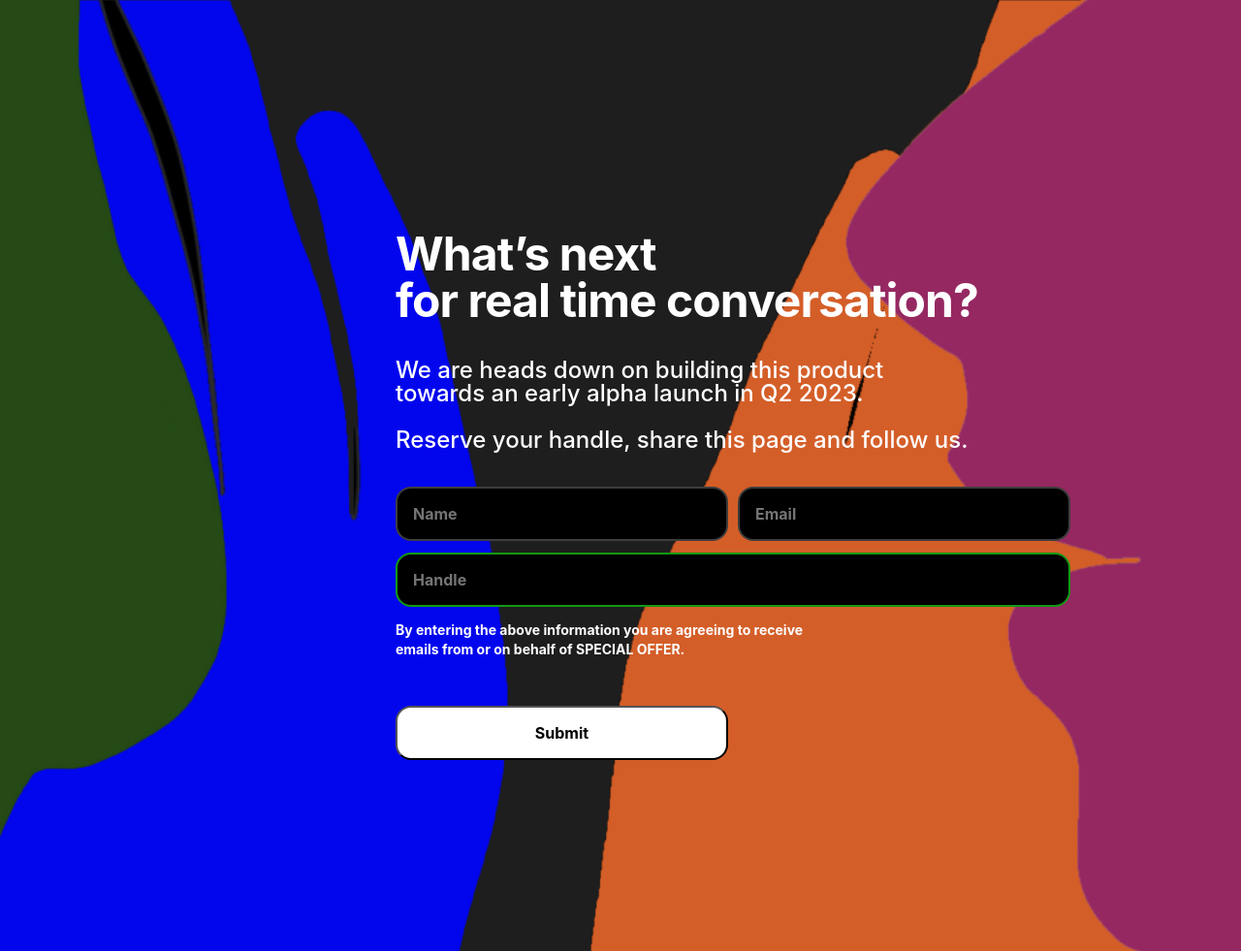
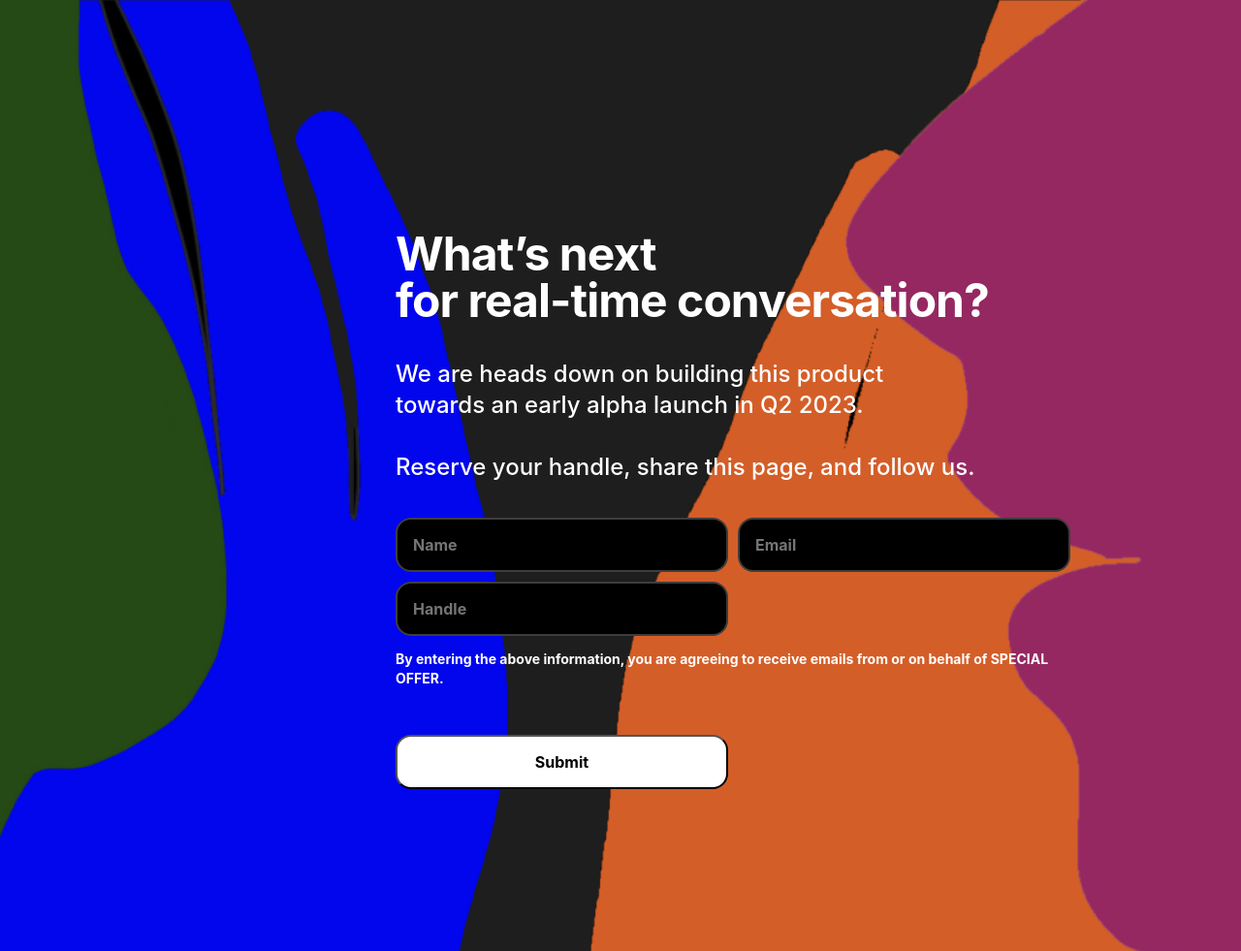
Before and after one commit to 53V1Ru5/tech-assessment-internship, a plain HTML site: page index.html in a window 1280 px wide. Shown: the whole page at 97% size. Drawn offline with Linux system fonts and the light colour scheme; a web font is replaced by a local one.

Commit message:
updated code

```diff
--- a/assets/main.js
+++ b/assets/main.js
@@ -1,82 +1,24 @@
-// let submitForm = document.getElementById("submitForm");
 
-// submitForm.addEventListener("submit", (e) => {
-//   e.preventDefault();
+// Get references to the form and background elements
+const form = document.forms.submitForm;
+const container = document.querySelector('.container');
 
-//   let name = document.getElementById("name");
-//   let email = document.getElementById("email");
-//   let handle = document.getElementById("handle");
+// Function to handle form submission
+function validForm(event) {
+    // Prevent the form from submitting and page reloading
+    event.preventDefault();
 
-//   if (name.value == "" || email.value == "") {
-//     alert("Ensure you input a value in both fields!");
-//   } else {
-//     // perform operation with form input
-//     alert("This form has been successfully submitted!");
-//     console.log(
-//       `This form has a name of ${name.value}, email of ${email.value} and handle of ${handle.value}`
-//     );
+    // Remove the background image
+    container.style.backgroundImage = 'none';
 
-//     name.value = "";
-//     email.value = "";
-//     handle.value = "";
+    // Change the background color to your desired color
+    container.style.backgroundColor = '#FF0000'; // Example: changing to red color
 
-//   }
-// });
+    // Perform any additional actions or validations here
 
-// const form = document.getElementById("submitForm");
+    // Submit the form
+    form.submit();
+}
 
-// form.addEventListener("submit", onFormSubmit);
-
-// function onFormSubmit(event) {
-// 	event.preventDefault();
-// 	const data = new FormData(event.target);
-
-// 	const name = data.get("name");
-// 	const email = data.get("email");
-//     const handle = data.get("handle");
-// 	console.log(`Name: ${name}, Email: ${email}, Handle: ${handle}`);
-// }
-
-
-// const submitForm = document.getElementById("submitForm");
-
-// submitForm.addEventListener("submit", (e) => {
-//   e.preventDefault();
-//   console.log("Form has been submitted");
-// });
-
-
-
-function validForm() {
-  //alert("Alert!");
-  let name = document.submitForm.name;
-  let email = document.submitForm.email;
-  let handle = document.submitForm.handle;
-
-  if(name.value == "") {
-    name.nextElementSibling.style.display = "block";
-    name.style.border = "1px solid #f00";
-    return false;
-  } else {
-    name.nextElementSibling.style.display = "none";
-    name.style.border = "1px solid transparent";
-  }
-
-  if(email.value == "") {
-    email.nextElementSibling.style.display = "block";
-    email.style.border = "1px solid #f00";
-    return false;
-  } else {
-    email.nextElementSibling.style.display = "none";
-    email.style.border = "1px solid transparent";
-  }
-
-  if(handle.value == "") {
-    handle.nextElementSibling.style.display = "block";
-    handle.style.border = "1px solid #f00";
-    return false;
-  } else {
-    handle.nextElementSibling.style.display = "none";
-    handle.style.border = "1px solid transparent";
-  }
-}
+// Add an event listener to the form's submit event
+form.addEventListener('submit', validForm);
--- a/assets/style.css
+++ b/assets/style.css
@@ -11,12 +11,11 @@
 :root {
     --primary-color: #FFFFFF;
     --accent-color: #1E1E1E;
-
 }
 
 body {
-    background-color:#1E1E1E;
-    font-family: 'SF Pro Display';
+    background-color: #1E1E1E;
+    font-family: 'SF Pro Display', sans-serif;
     color: #FFFFFF;
     margin: 0 auto;
 }
@@ -30,7 +29,6 @@ body {
     align-items: flex-start;
     flex-shrink: 0;
     background-color: var(--accent-color);
-
     background-image: url(images/Layer5.png), url(images/Layer4.png), url(images/Layer2.png), url(images/Layer3.png);
     background-repeat: no-repeat, no-repeat, no-repeat, no-repeat;
     background-position: left, left, right, right;
@@ -44,298 +42,136 @@ body {
     position: relative;
     align-items: flex-start;
     flex-shrink: 0;
-    background-color: #06026f;;
-
+    background-color: #06026f;
     background-image: url(images/Layer5.png), url(images/Layer3.png);
     background-repeat: no-repeat, no-repeat;
     background-position: left, right;
 }
 
 .group7 {
-
     position: absolute;
     width: 696px;
     height: 552px;
     left: 408px;
     top: 238px;
     margin: 0 auto;
-
-
 }
 
 .group6 {
     margin-top: 0;
     margin-bottom: 36px;
-
-    /* X-Large */
-
-    font-family: 'SF Pro Display';
+    font-family: 'SF Pro Display', sans-serif;
     font-style: normal;
     font-weight: 700;
     font-size: 48px;
-    line-height: 48px;
-    /* or 100% */
-
+    line-height: 1;
     display: flex;
     align-items: flex-end;
     letter-spacing: -0.02em;
-
 }
 
 .p1 {
     margin-bottom: 36px;
-
-    font-family: 'SF Pro Display';
+    font-family: 'SF Pro Display', sans-serif;
     font-style: normal;
     font-weight: 500;
     font-size: 24px;
-    line-height: 100%;
-    /* or 24px */
-
+    line-height: 1.33;
     display: flex;
     align-items: flex-end;
 }
 
-.input1 {
+.input-group {
+    display: flex;
+    flex-wrap: wrap;
+    gap: 10px;
+    margin-bottom: 12px;
+}
+
+.input {
     box-sizing: border-box;
-    margin-right: 10px;
-/* Auto layout */
-
-display: flex;
-flex-direction: row;
-align-items: center;
-padding: 16px;
-gap: 16px;
-
     width: 343px;
     height: 56px;
-
-/* Background/Primary */
-
+    padding: 16px;
     background: #000000;
-/* Border/Secondary */
-
     border: 2px solid #3D3D3D;
     border-radius: 16px;
-
-/* Inside auto layout */
-
-flex: none;
-order: 0;
-align-self: stretch;
-flex-grow: 0;
-
-/* Label */
-
-
-
-/* Medium */
-
-font-family: 'SF Pro Display';
+    font-family: 'SF Pro Display', sans-serif;
     font-style: normal;
     font-weight: 700;
     font-size: 16px;
-line-height: 20px;
-/* identical to box height, or 125% */
-
-
-/* Text/Primary */
-
+    line-height: 1.25;
     color: #FFFFFF;
-
-
 }
 
-.input2 {
-    /* Input */
-
-
+.input3 {
     box-sizing: border-box;
-
-/* Auto layout */
-
-display: flex;
-flex-direction: row;
-align-items: center;
+    width: 696px;
+    height: 56px;
     padding: 16px;
-gap: 16px;
-
-width: 343px;
-height: 56px;
-
-/* Background/Primary */
-
     background: #000000;
-/* Border/Secondary */
-
-border: 2px solid #3D3D3D;
+    border: 2px solid #129A14;
     border-radius: 16px;
-
-/* Inside auto layout */
-
-flex: none;
-order: 0;
-align-self: stretch;
-flex-grow: 0;
-
-/* Label */
-
-
-
-
-/* Medium */
-
-font-family: 'SF Pro Display';
+    font-family: 'SF Pro Display', sans-serif;
     font-style: normal;
     font-weight: 700;
     font-size: 16px;
-line-height: 20px;
-/* identical to box height, or 125% */
-
-display: flex;
-align-items: center;
-
-/* Text/Primary */
-
+    line-height: 1.25;
     color: #FFFFFF;
-
-
-/* Inside auto layout */
-
-flex: none;
-order: 0;
-flex-grow: 1;
-}
-
-.input-1-2 {
-    display: flex;
-
-    margin-bottom: 12px;
-}
-
-.input3 {
-    /* Input */
-
-
-box-sizing: border-box;
-
-/* Auto layout */
-
-display: flex;
-flex-direction: row;
-align-items: center;
-padding: 16px;
-gap: 16px;
-
-width: 696px;
-height: 56px;
-
-/* Background/Primary */
-
-background: #000000;
-/* Text/Success */
-
-border: 2px solid #129A14;
-border-radius: 16px;
-
-/* Inside auto layout */
-
-flex: none;
-order: 0;
-align-self: stretch;
-flex-grow: 0;
-
-/* Medium */
-
-font-family: 'SF Pro Display';
-font-style: normal;
-font-weight: 700;
-font-size: 16px;
-line-height: 20px;
-/* identical to box height, or 125% */
-
-display: flex;
-align-items: center;
-
-/* Text/Primary */
-
-color: #FFFFFF;
-
-
-/* Inside auto layout */
-
-flex: none;
-order: 0;
-flex-grow: 1;
-}
-
-.input-3 {
-    margin-bottom: 8px;
 }
 
 .bottom-text {
     margin-bottom: 48px;
-    /* Small Bold */
-
-font-family: 'SF Pro Display';
+    font-family: 'SF Pro Display', sans-serif;
     font-style: normal;
     font-weight: 700;
     font-size: 14px;
-line-height: 20px;
-/* or 143% */
-
+    line-height: 1.43;
     display: flex;
     align-items: center;
-
-/* Text/Primary */
-
     color: #FFFFFF;
-
-
-/* Inside auto layout */
-
-flex: none;
-order: 1;
-align-self: stretch;
-flex-grow: 0;
 }
 
-.button_submit {
-    /* Auto layout */
-
+.button {
     display: flex;
-flex-direction: row;
     justify-content: center;
     align-items: center;
     padding: 16px;
     gap: 4px;
-
-
-/* Button/Primary */
-
     background: #FFFFFF;
     border-radius: 16px;
-
     position: absolute;
     width: 343px;
     height: 56px;
-
-/* Medium */
-
-font-family: 'SF Pro Display';
+    font-family: 'SF Pro Display', sans-serif;
     font-style: normal;
     font-weight: 700;
     font-size: 16px;
-line-height: 20px;
-/* identical to box height, or 125% */
-
+    line-height: 1.25;
     display: flex;
     align-items: center;
     text-align: justify;
+    color: #000000;
+}
 
-/* Button Text/Primary */
+.input:hover,
+.button:hover {
+    background-color: #0138ff;
+    color: #000000;
+}
 
-color: #000000;
+.button_submit {
+    /* ... previous button styles ... */
+    transition: background-color 0.3s ease;
+}
 
+.button_submit:hover {
+    background-color: #000000;
+    color: #FFFFFF;
+}
 
+.input1:hover,
+.input2:hover,
+.input3:hover {
+    border-color: #ff0000;
 }
--- a/index.html
+++ b/index.html
@@ -5,8 +5,7 @@
     <meta http-equiv="X-UA-Compatible" content="IE=edge">
     <meta name="viewport" content="width=device-width, initial-scale=1.0">
     <title>Special Offer — Internship Summer 2023</title>
-    <!-- <link rel="stylesheet" href="https://necolas.github.io/normalize.css/8.0.1/normalize.css"/> -->
-    <link rel="stylesheet" href="assets/style.css" />
+    <link rel="stylesheet" href="assets/style.css">
     <script src="assets/main.js"></script>
 </head>
 <body>
@@ -14,49 +13,20 @@
         <div class="group7">
             <h1 class="group6">
                 What’s next
-                <br/>
-                for real time conversation?
+                <br>
+                for real-time conversation?
             </h1>
-        <p class="p1">We are heads down on building this product <br/>
-            towards an early alpha launch in Q2 2023.<br/><br/>
-
-            Reserve your handle, share this page and follow us.</p>
-        <form  name="submitForm" class="form" onsubmit="return validForm()" action="valid.html">
-            <div class="input-1-2">
-            <input
-                type="text"
-                placeholder="Name"
-                name="name"
-                id="name"
-                class="input1"
-            />
-
-            <input
-                type="text"
-                placeholder="Email"
-                name="email"
-                id="email"
-                class="input2"
-            />
-
+            <p class="p1">We are heads down on building this product <br>
+                towards an early alpha launch in Q2 2023.<br><br>
+                Reserve your handle, share this page, and follow us.</p>
+            <form name="submitForm" class="form">
+                <div class="input-group">
+                    <input type="text" placeholder="Name" name="name" id="name" class="input">
+                    <input type="text" placeholder="Email" name="email" id="email" class="input">
+                    <input type="text" placeholder="Handle" name="handle" id="handle" class="input">
                 </div>
-            <div class="input-3">
-
-            <input
-                type="text"
-                placeholder="Handle"
-                name="handle"
-                id="handle"
-                class="input3"
-            />
-            </div>
-            <p class="bottom-text">By entering the above information you are agreeing to receive<br/>
-                emails from or on behalf of SPECIAL OFFER.</p>
-            <div class="button">
-                <button type="submit" class="button_submit">
-                    Submit
-                </button>
-            </div>
+                <p class="bottom-text">By entering the above information, you are agreeing to receive emails from or on behalf of SPECIAL OFFER.</p>
+                <button type="submit" class="button">Submit</button>
             </form>
         </div>
     </div>
```
Also changed, not shown: valid.html (deleted, +0 -65 lines). Lines whose indentation alone changed are shown as unchanged.
